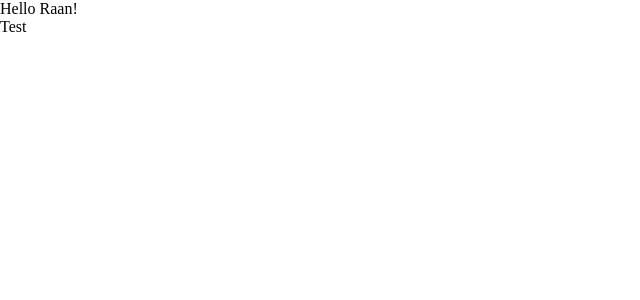
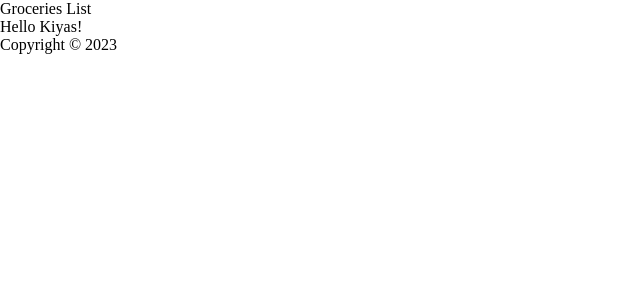
Before and after one commit to hiafraan/react-js-beginners-full-course-dave-gray, a React (Vite) app in the folder todolist/: page / in a window 1280 px wide. Shown: the top 300 px of the page, without its empty margins (0-640 px from the left). Built offline with nearby package versions, Linux system fonts and the light colour scheme.

Commit message:
functional-components

```diff
--- a/todolist/src/App.jsx
+++ b/todolist/src/App.jsx
@@ -1,14 +1,13 @@
+import Header from "./Header";
+import Content from "./Content";
+import Footer from "./Footer";
+
 function App() {
-  const handleNameChange = () => {
-    const names = ["Husni", "Kiyas", "Raan"];
-    const int = Math.floor(Math.random() * 3);
-    return names[int];
-  };
-
   return (
     <>
-      <header>Hello {handleNameChange()}!</header>
-      <main>Test</main>
+      <Header />
+      <Content />
+      <Footer />
     </>
   );
 }
--- /dev/null
+++ b/todolist/src/Content.jsx
@@ -0,0 +1,12 @@
+import React from "react";
+
+const Content = () => {
+  const handleNameChange = () => {
+    const names = ["Husni", "Kiyas", "Raan"];
+    const int = Math.floor(Math.random() * 3);
+    return names[int];
+  };
+  return <main>Hello {handleNameChange()}!</main>;
+};
+
+export default Content;
--- /dev/null
+++ b/todolist/src/Footer.jsx
@@ -0,0 +1,8 @@
+import React from "react";
+
+const Footer = () => {
+  const today = new Date();
+  return <footer>Copyright &copy; {today.getFullYear()}</footer>;
+};
+
+export default Footer;
--- /dev/null
+++ b/todolist/src/Header.jsx
@@ -0,0 +1,7 @@
+import React from "react";
+
+const Header = () => {
+  return <header>Groceries List</header>;
+};
+
+export default Header;
```
